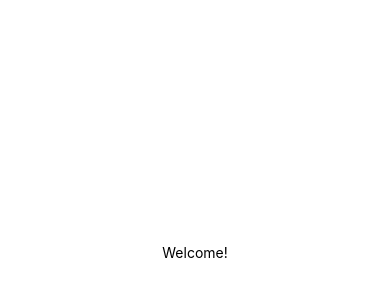
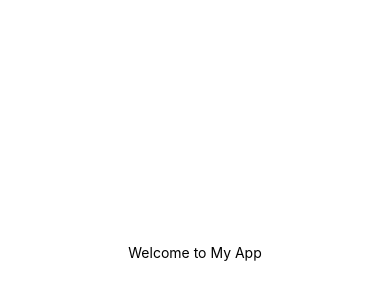
Before and after one commit to EstelleJiani/CS5520, a React Native app: screen / in a window 390 px wide. Shown: the part 170-470 px from the top of the page. Built offline with nearby package versions, Linux system fonts and the light colour scheme.

Commit message:
added a variable name for the app name and used it in the Text component

```diff
--- a/App.js
+++ b/App.js
@@ -2,9 +2,11 @@ import { StatusBar } from 'expo-status-bar';
 import { StyleSheet, Text, View } from 'react-native';
 
 export default function App() {
+  // define the app name
+  const appName = 'My App';
   return (
     <View style={styles.container}>
-      <Text>Welcome!</Text>
+      <Text>Welcome to {appName}</Text>
       <StatusBar style="auto" />
     </View>
   );
```
